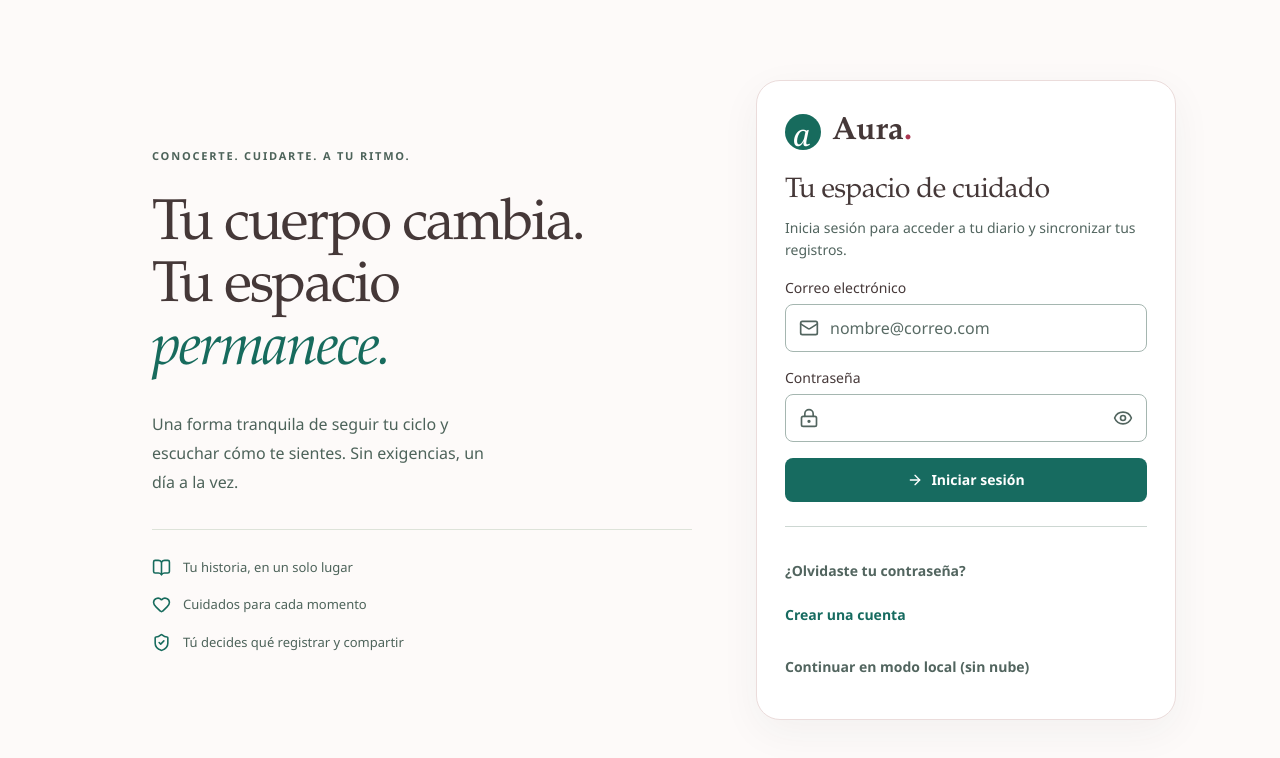
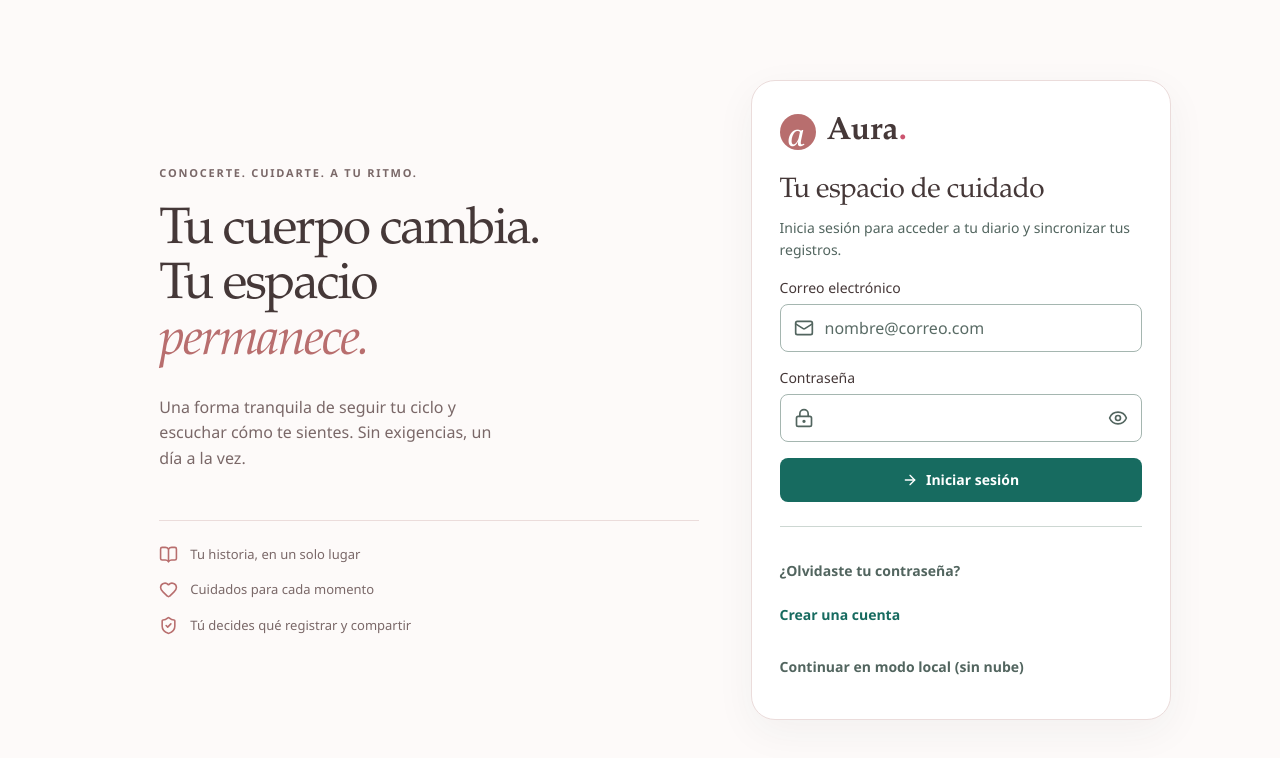
Before and after one commit to eneekoruiz/regla, a React (Vite) app: page / in a window 1280 px wide. Shown: the top 758 px of the page. Built offline with nearby package versions, Linux system fonts and the light colour scheme.

Commit message:
fix(ui): remove miniscroll from auth landing to make it strictly single page

```diff
--- a/src/index.css
+++ b/src/index.css
@@ -1299,15 +1299,13 @@
   width: 100%;
   max-width: 100vw;
   box-sizing: border-box;
-  overflow-y: auto;
-  overflow-x: hidden;
-  -webkit-overflow-scrolling: touch;
+  overflow: hidden;
   display: grid;
   grid-template-columns: minmax(0, 1.15fr) minmax(0, 0.85fr);
   align-items: center;
   justify-content: center;
-  gap: clamp(32px, 5vw, 100px);
-  padding: clamp(24px, 5vw, 64px) clamp(16px, 4vw, 48px);
+  gap: clamp(24px, 4vw, 80px);
+  padding: clamp(16px, 3vh, 40px) clamp(16px, 4vw, 48px);
   background: var(--bg-root);
   color: var(--text-primary);
 }
@@ -1316,14 +1314,17 @@
   width: 100%;
   min-width: 0;
   justify-self: end;
-}
-.auth-eyebrow { font-size: 11px; font-weight: 600; letter-spacing: 1.8px; color: #4d635a; margin: 0 0 32px; }
-.auth-statement { font: 400 clamp(44px, 4.5vw, 70px)/1.07 var(--font-display); letter-spacing: -2px; margin: 0; }
-.auth-statement em { font-weight: 400; color: #176b5d; }
-.auth-story-copy { margin: 28px 0; max-width: 350px; font-size: 16px; line-height: 1.8; color: #4d635a; }
-.auth-benefits { list-style: none; padding: 28px 0 0; margin: 32px 0 0; border-top: 1px solid #dde3d9; display: grid; gap: 18px; }
-.auth-benefits li { display: flex; align-items: center; gap: 12px; color: #4d635a; font-size: 13px; }
-.auth-benefits svg { color: #176b5d; flex-shrink: 0; }
+  display: flex;
+  flex-direction: column;
+  justify-content: center;
+}
+.auth-eyebrow { font-size: 11px; font-weight: 600; letter-spacing: 1.8px; color: var(--text-secondary); margin: 0 0 clamp(16px, 3vh, 24px); }
+.auth-statement { font: 400 clamp(36px, 4vw, 62px)/1.07 var(--font-display); letter-spacing: -2px; margin: 0; }
+.auth-statement em { font-weight: 400; color: var(--accent); }
+.auth-story-copy { margin: clamp(16px, 3vh, 24px) 0; max-width: 350px; font-size: clamp(14px, 1.5vw, 16px); line-height: 1.6; color: var(--text-secondary); }
+.auth-benefits { list-style: none; padding: clamp(16px, 3vh, 24px) 0 0; margin: clamp(16px, 3vh, 24px) 0 0; border-top: 1px solid var(--border-subtle); display: grid; gap: clamp(12px, 2vh, 16px); }
+.auth-benefits li { display: flex; align-items: center; gap: 12px; color: var(--text-secondary); font-size: 13px; }
+.auth-benefits svg { color: var(--accent); flex-shrink: 0; }
 .auth-form-panel {
   width: 100%;
   max-width: 420px;
@@ -1332,12 +1333,14 @@
   background: var(--bg-card);
   border: 1px solid var(--border-subtle);
   border-radius: 24px;
-  padding: 32px 28px;
+  padding: clamp(24px, 4vh, 32px) 28px;
   box-shadow: 0 12px 40px rgba(32, 59, 51, 0.05);
-}
-.auth-brand { margin-bottom: 24px; padding: 0; color: var(--text-primary); }
-.auth-brand .brand-symbol { background: #176b5d; color: white; }
-.auth-brand .brand-dot { color: #a93651; }
+  max-height: 90vh;
+  overflow-y: auto;
+}
+.auth-brand { margin-bottom: clamp(16px, 3vh, 24px); padding: 0; color: var(--text-primary); }
+.auth-brand .brand-symbol { background: var(--accent); color: var(--accent-on); }
+.auth-brand .brand-dot { color: var(--rose); }
 .auth-form-panel h1 {
   font: 500 clamp(22px, 5vw, 28px)/1.2 var(--font-display);
   letter-spacing: -0.5px;
```
